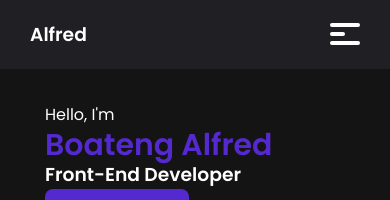
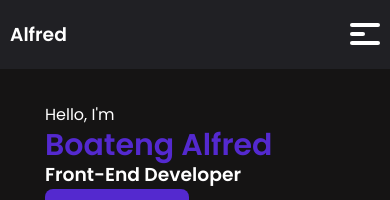
Before and after one commit to alfred-xl/Personal-portfolio, a plain HTML site: page index.html in a window 390 px wide. Shown: the top 200 px of the page. Drawn offline with nearby package versions, Linux system fonts and the light colour scheme.

Commit message:
Update styles.css

```diff
--- a/styles.css
+++ b/styles.css
@@ -103,7 +103,7 @@ nav{
 
     @media screen and (max-width: 500px){
       nav{
-        padding: 20px 30px;
+        padding: 20px 10px;
       }
       .nav-links{
         position: fixed;
```
